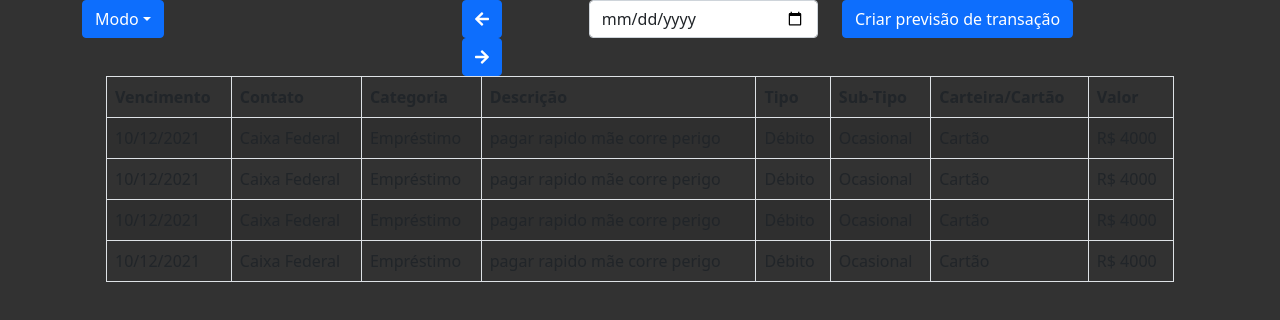
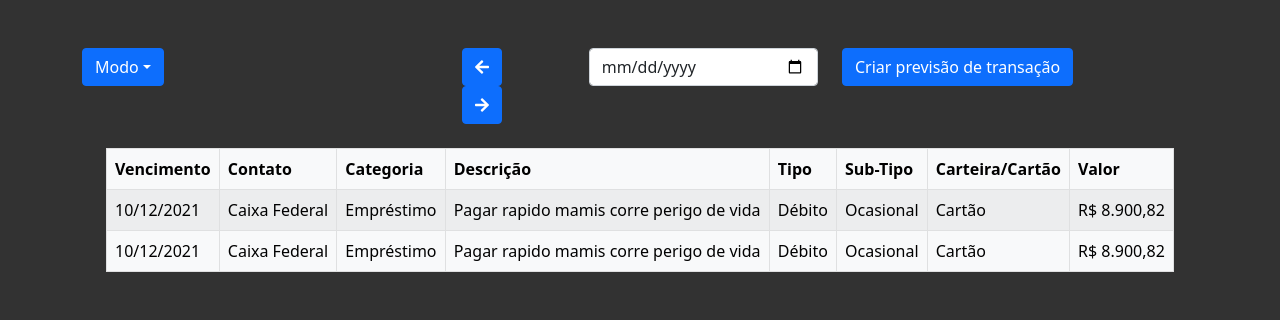
Before and after one commit to moneyman-S/front, a React (Create React App) app: page /Home in a window 1280 px wide. Shown: the top 320 px of the page. Built offline with nearby package versions, Linux system fonts and the light colour scheme.

Commit message:
feat:table iteration

```diff
--- a/package.json
+++ b/package.json
@@ -4,6 +4,7 @@
   "private": true,
   "dependencies": {
     "@fortawesome/fontawesome-free": "^5.15.3",
+    "@fortawesome/fontawesome-svg-core": "^1.2.35",
     "@fortawesome/free-solid-svg-icons": "^5.15.3",
     "@fortawesome/react-fontawesome": "^0.1.14",
     "@testing-library/jest-dom": "^5.11.4",
@@ -14,6 +15,7 @@
     "@types/react": "^17.0.0",
     "@types/react-dom": "^17.0.0",
     "bootstrap": "^5.0.2",
+    "fortawesome": "^0.0.1-security",
     "react": "^17.0.2",
     "react-bootstrap": "^2.0.0-beta.4",
     "react-dom": "^17.0.2",
--- a/src/components/Table.tsx
+++ b/src/components/Table.tsx
@@ -1,73 +1,44 @@
-import { Col, Container, Row, Table } from "react-bootstrap"
+import { Col, Container, Row, Table as BootstrapTable } from "react-bootstrap"
 import "./Table.css"
 
-type Props = {
+type Column<T = unknown> = {
+  description: string;
+  prop: keyof T;
+}
 
+export type TableModel<T = unknown> = {
+  data: T[];
+  cols: Column<T>[];
+}
+
+type TableProps<T = unknown> = {
+  model: TableModel<T>
 }
 // eslint-disable-next-line import/no-anonymous-default-export
-export default (props: Props) => {
+const Table = function <T = unknown>(props: TableProps<T>) {
   return (
     <Container>
       <Row>
         <Col>
-                    <Table striped bordered hover>
+          <BootstrapTable striped bordered hover variant="light" >
             <thead>
               <tr>
-                                <th>Vencimento</th>
-                                <th>Contato</th>
-                                <th>Categoria</th>
-                                <th>Descrição</th>
-                                <th>Tipo</th>
-                                <th>Sub-Tipo</th>
-                                <th>Carteira/Cartão</th>
-                                <th>Valor</th>
+                {props.model.cols.map(({ description }) => <th>{description}</th>)}
               </tr>
             </thead>
             <tbody>
+              {props.model.data.map((data) => {
+                return (
                   <tr>
-                                <td>10/12/2021</td>
-                                <td>Caixa Federal</td>
-                                <td>Empréstimo</td>
-                                <td>pagar rapido mãe corre perigo</td>
-                                <td>Débito</td>
-                                <td>Ocasional</td>
-                                <td>Cartão</td>
-                                <td>R$ 4000</td>
+                    {props.model.cols.map(({ prop }) => <td>{data[prop]}</td>)}
                   </tr>
-                            <tr>
-                                <td>10/12/2021</td>
-                                <td>Caixa Federal</td>
-                                <td>Empréstimo</td>
-                                <td>pagar rapido mãe corre perigo</td>
-                                <td>Débito</td>
-                                <td>Ocasional</td>
-                                <td>Cartão</td>
-                                <td>R$ 4000</td>
-                            </tr>
-                            <tr>
-                                <td>10/12/2021</td>
-                                <td>Caixa Federal</td>
-                                <td>Empréstimo</td>
-                                <td>pagar rapido mãe corre perigo</td>
-                                <td>Débito</td>
-                                <td>Ocasional</td>
-                                <td>Cartão</td>
-                                <td>R$ 4000</td>
-                            </tr>
-                            <tr>
-                                <td>10/12/2021</td>
-                                <td>Caixa Federal</td>
-                                <td>Empréstimo</td>
-                                <td>pagar rapido mãe corre perigo</td>
-                                <td>Débito</td>
-                                <td>Ocasional</td>
-                                <td>Cartão</td>
-                                <td>R$ 4000</td>
-                            </tr>
+                )
+              })}
             </tbody>
-                    </Table>
+          </BootstrapTable>
         </Col>
       </Row>
     </Container>
   )
 }
+export default Table;
--- a/src/pages/Planning.tsx
+++ b/src/pages/Planning.tsx
@@ -3,16 +3,63 @@ import 'bootstrap/dist/css/bootstrap.min.css';
 import { FontAwesomeIcon } from '@fortawesome/react-fontawesome'
 import { faArrowRight, faArrowLeft } from '@fortawesome/free-solid-svg-icons'
 import DropdownItem from "react-bootstrap/esm/DropdownItem"
-import Table from "../components/Table"
+import Table, { TableModel } from "../components/Table"
 import "./Planning.css"
 
-type Props = {
+type PlanningProps = {
 
 }
+
+type TransactionMock = {
+  expirationDate: string,
+  contact: string,
+  category: string,
+  description: string,
+  type: string,
+  subType: string,
+  wallet: string,
+  value: string,
+}
+
+const tableModel: TableModel<TransactionMock> = {
+  data: [
+    {
+      expirationDate: "10/12/2021",
+      contact: "Caixa Federal",
+      category: "Empréstimo",
+      description: "Pagar rapido mamis corre perigo de vida",
+      type: "Débito",
+      subType: "Ocasional",
+      wallet: "Cartão",
+      value: "R$ 8.900,82",
+    },
+    {
+      expirationDate: "10/12/2021",
+      contact: "Caixa Federal",
+      category: "Empréstimo",
+      description: "Pagar rapido mamis corre perigo de vida",
+      type: "Débito",
+      subType: "Ocasional",
+      wallet: "Cartão",
+      value: "R$ 8.900,82",
+    }
+  ],
+  cols: [
+    { description: "Vencimento", prop: "expirationDate" },
+    { description: "Contato", prop: "contact" },
+    { description: "Categoria", prop: "category" },
+    { description: "Descrição", prop: "description" },
+    { description: "Tipo", prop: "type" },
+    { description: "Sub-Tipo", prop: "subType" },
+    { description: "Carteira/Cartão", prop: "wallet" },
+    { description: "Valor", prop: "value" }
+  ],
+}
+
 // eslint-disable-next-line import/no-anonymous-default-export
-export default (props: Props) => {
+export default (props: PlanningProps) => {
   return (
-        <Container>
+    <Container className="mt-5">
       <Row>
         <Col>
           <DropdownButton id="dropdown-button" title="Modo" className="w-100">
@@ -41,9 +88,9 @@ export default (props: Props) => {
         </Col>
       </Row>
 
-            <Row>
+      <Row className="mt-4">
         <Col>
-                    <Table />
+          <Table model={tableModel} />
         </Col>
       </Row>
     </Container>
```
Also changed, not shown: 1 other file (tests, documents, lock files or other folders). Lines whose indentation alone changed are shown as unchanged.
